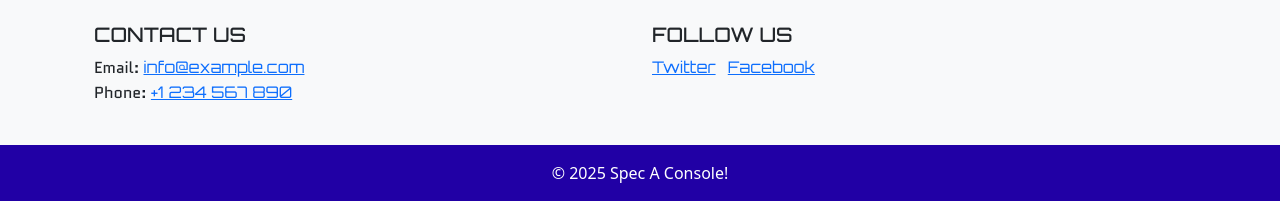
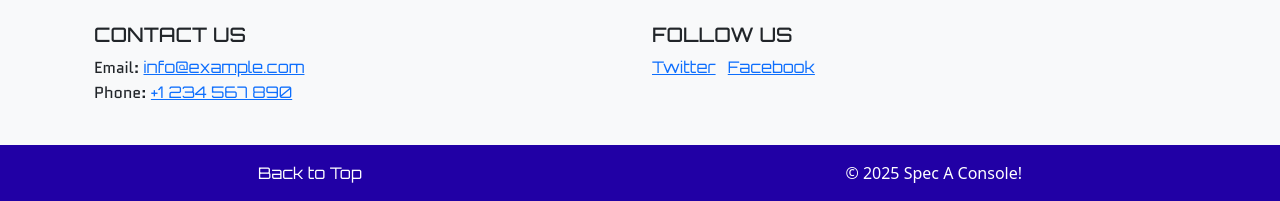
Before and after one commit to lratcli/capstone-project, a Django app: a page that uses templates/base.html in a window 1280 px wide. Shown: the part 1615-1816 px from the top of the page. Run offline with Django 4.2, Linux system fonts and the light colour scheme; a user stored in the database is signed in; tables that the repository leaves empty hold one stand-in row (values such as "Sample post"); some libraries are stand-ins or nearby versions.

Commit message:
add navlink to top from footer in base.html. Add return to index/home from bottom of edit_system.html

```diff
--- a/spec_a_console/templates/spec_a_console/edit_system.html
+++ b/spec_a_console/templates/spec_a_console/edit_system.html
@@ -9,8 +9,12 @@
 <form method="post" enctype="multipart/form-data">
     {% csrf_token %}
     {{ form|crispy }}
-    <button type="submit" class="btn btn-primary">Save Changes</button>
+    <button type="submit" class="btn btn-login">Save Changes</button>
 </form>
+
+<div class="d-flex justify-content-center">
+    <a href="{% url 'index' %}" class="btn btn-primary" aria-label="Back to home page">&lt;&lt; Leave without saving</a>
+</div>
 
 {% else %}
     <p>You must be logged in and the owner of a system to edit/modify it!</p>
--- a/spec_a_console/templates/spec_a_console/system_detail.html
+++ b/spec_a_console/templates/spec_a_console/system_detail.html
@@ -48,7 +48,7 @@
                 {% endif %}
             </div>
             <div class="d-flex justify-content-center">
-                <a href="{% url 'index' %}" class="btn btn-primary" aria-label="Back to list">&lt;&lt; Home</a>
+                <a href="{% url 'index' %}" class="btn btn-primary" aria-label="Back to home page">&lt;&lt; Home</a>
             </div>
         </div>
     </div>
@@ -129,6 +129,9 @@
                 </div>
                 <!-- Our for loop ends here -->
                 {% endfor %}
+                {% if review_count == 0 %}
+                    <p class="text-white">There are no reviews for this system yet</p>
+                {% endif %}
             </div>
         </div>
     </div>
--- a/templates/base.html
+++ b/templates/base.html
@@ -23,7 +23,7 @@
     <link rel="stylesheet" href="{% static 'css/style.css' %}">
 </head>
 
-<body>
+<body id="top">
     <!-- Header and Navbar -->
     <header>
         <nav class="navbar navbar-expand-lg navbar-dark my-bg-primary" aria-label="Main navigation">
@@ -134,7 +134,8 @@
                 </div>
             </div>
         </div>
-        <div class="text-center p-3 my-bg-primary text-white">
+        <div class="d-flex justify-content-around p-3 my-bg-primary text-white">
+            <a href="#top" class="navbar-brand">Back to Top</a>
             &copy; {{ year|default:2025 }} Spec A Console!
         </div>
     </footer>
```
Also changed, not shown: README.md.
